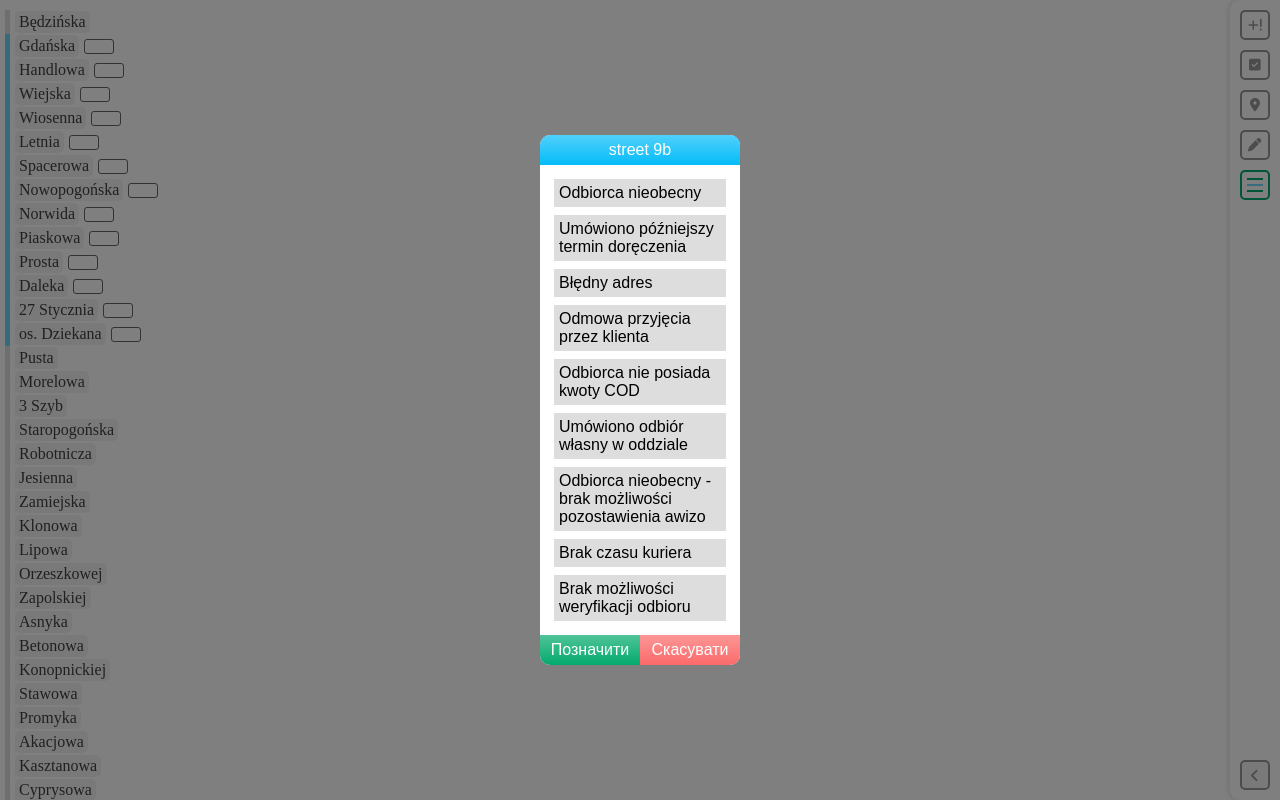
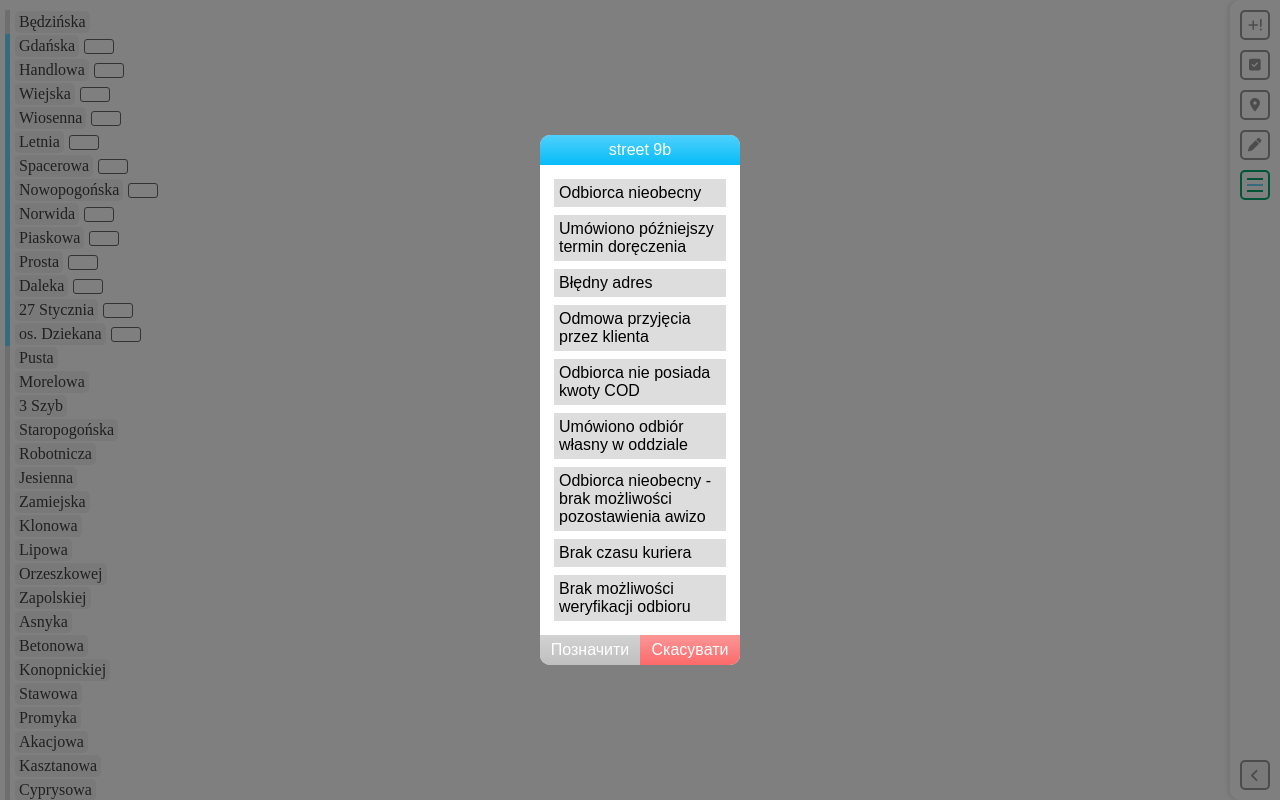
Before and after one commit to Tapio-adro/addresses-app, a React (Vite) app: page / in a window 1280 px wide. Built offline with nearby package versions, Linux system fonts and the light colour scheme.

Commit message:
"Add canceled" modal is almost finished

```diff
--- a/src/assets/css/style.css
+++ b/src/assets/css/style.css
@@ -342,6 +342,9 @@ main {
   padding: 5px;
   margin: 4px;
 }
+.modal_content .middle div.is_checked {
+  background-color: rgba(251, 106, 106, 0.3);
+}
 .modal_content .bottom {
   display: flex;
   align-items: center;
@@ -358,6 +361,10 @@ main {
   background-image: linear-gradient(rgba(4, 170, 109, 0.7), #04AA6D);
   color: white;
 }
+.modal_content .bottom .accept.inactive {
+  background-image: linear-gradient(rgba(191, 191, 191, 0.7), #bfbfbf);
+  pointer-events: none;
+}
 .modal_content .bottom .cancel {
   border-bottom-right-radius: 10px;
   background-image: linear-gradient(rgba(251, 106, 106, 0.7), #fb6a6a);
--- a/src/assets/css/style.sass
+++ b/src/assets/css/style.sass
@@ -303,6 +303,8 @@ main
       background-color: $midlightgrey
       padding: 5px
       margin: 4px
+    div.is_checked
+      background-color: transparentize($red, 0.7)
   .bottom
     display: flex
     align-items: center
@@ -316,6 +318,9 @@ main
       border-bottom-left-radius: 10px
       background-image: linear-gradient(transparentize($green, 0.3), $green)
       color: white
+    .accept.inactive
+      background-image: linear-gradient(transparentize($grey, 0.3), $grey)
+      pointer-events: none
     .cancel
       border-bottom-right-radius: 10px
       background-image: linear-gradient(transparentize($red, 0.3), $red)
--- a/src/assets/data/ReasonsData.tsx
+++ b/src/assets/data/ReasonsData.tsx
@@ -1,3 +1,5 @@
+import { ReasonObject } from "../shared/lib/types";
+
 let reasons: string[] = [
   'Odbiorca nieobecny',
   'Umówiono późniejszy termin doręczenia',
@@ -10,4 +12,8 @@ let reasons: string[] = [
   'Brak możliwości weryfikacji odbioru',
 ];
 
-export default reasons;
+let reasonsData: ReasonObject[] = reasons.map((reason) => {
+  return {value: reason, isChecked: false};
+});
+
+export default reasonsData;
--- a/src/assets/shared/lib/types.ts
+++ b/src/assets/shared/lib/types.ts
@@ -1,3 +1,7 @@
+export type ReasonObject = {
+  value: string;
+  isChecked: boolean;
+}
 export type AddressObject = {
   value: string;
   index: number;
--- a/src/components/Modal.tsx
+++ b/src/components/Modal.tsx
@@ -1,7 +1,11 @@
+import { useState } from 'react'
 import classNames from 'classnames';
-import reasons from '../assets/data/ReasonsData';
+import initialReasons from '../assets/data/ReasonsData';
+import { ReasonObject } from '../assets/shared/lib/types';
 
 export default function Modal({isOpen, onOpenChange}: {isOpen: boolean, onOpenChange: Function}) {
+  const [reasons, setReasons] = useState<ReasonObject[]>(initialReasons)
+  const [currentReason, setCurrentReason] = useState<string>('')
 
   let modalOverlayClasses = classNames(
     'modal_overlay',
@@ -21,9 +25,43 @@ export default function Modal({isOpen, onOpenChange}: {isOpen: boolean, onOpenCh
       'open': isOpen
     }
   )
+  let acceptButtonClasses = classNames(
+    'accept',
+    {
+      'inactive': currentReason == ''
+    }
+  )
+
+  function handleReasonClick (value: string) {
+    const nextReasons: ReasonObject[] = reasons.map(reason => {
+
+      if (reason.value == value) {
+        if (reason.isChecked) {
+          setCurrentReason('');
+          return {
+            ...reason,
+            isChecked: false
+          }
+        }
+        setCurrentReason(reason.value);
+        return {
+          ...reason,
+          isChecked: true
+        }
+      }
+      return {
+        ...reason,
+        isChecked: false
+      }
+    })
+    setReasons(nextReasons);
+  }
 
   const reasonsList = reasons.map((reason) => {
-    return <div>{reason}</div>
+    return <div
+      className={reason.isChecked ? "is_checked" : ""}
+      onClick={() => handleReasonClick(reason.value)}
+    >{reason.value}</div>
   });
 
   return (
@@ -39,7 +77,7 @@ export default function Modal({isOpen, onOpenChange}: {isOpen: boolean, onOpenCh
           {reasonsList}
         </div>
         <div className="bottom">
-          <div className="accept">
+          <div className={acceptButtonClasses}>
             Позначити
           </div>
           <div className="cancel"
```
Also changed, not shown: 1 other file (tests, documents, lock files or other folders).
